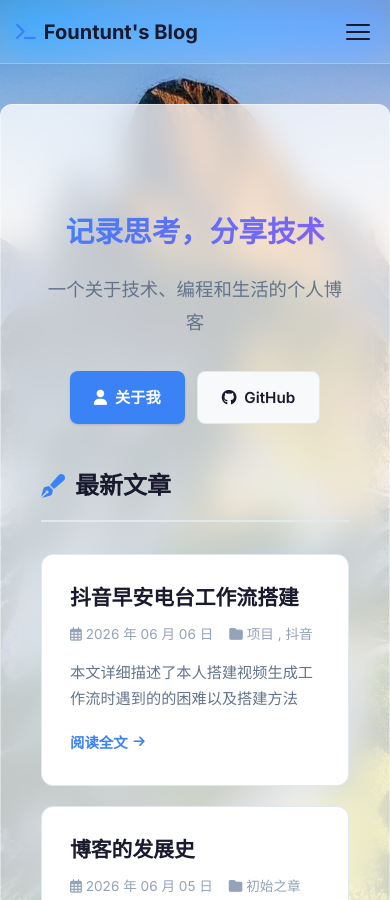
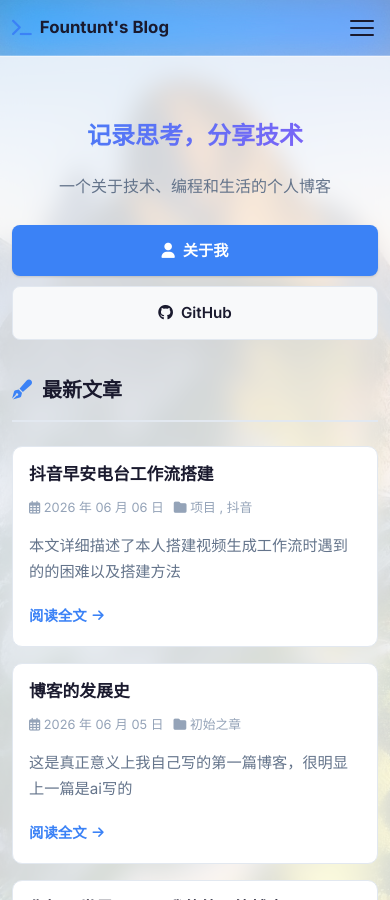
Before and after one commit to fountunt/fountunt.github.io, a Jekyll site: the page built from index.html, in a window 390 px wide and 900 px high. Built offline with Jekyll 4.4.1, drawn with Linux system fonts in a browser that asks for light colours; the list of posts is cut into pages by our own code.

Commit message:
全面优化手机端UI：玻璃下拉菜单、正文全屏卡片、字体/间距适配、汉堡菜单动画、表格横向滚动

```diff
--- a/assets/css/main.css
+++ b/assets/css/main.css
@@ -164,7 +164,22 @@
   height: 2px;
   background: var(--text-primary);
   border-radius: 2px;
-  transition: 0.3s;
+  transition: all 0.3s ease;
+  transform-origin: center;
+}
+
+/* 汉堡菜单 → X 动画 */
+.nav-toggle:checked ~ .nav-toggle-label span:nth-child(1) {
+  transform: translateY(7px) rotate(45deg);
+}
+
+.nav-toggle:checked ~ .nav-toggle-label span:nth-child(2) {
+  opacity: 0;
+  transform: scaleX(0);
+}
+
+.nav-toggle:checked ~ .nav-toggle-label span:nth-child(3) {
+  transform: translateY(-7px) rotate(-45deg);
 }
 
 .nav-links {
@@ -793,20 +808,18 @@
   flex: 1;
 }
 
-/* ========== 响应式 ========== */
+/* ========== 响应式 - 平板及手机 ========== */
 @media (max-width: 768px) {
-  .container {
-    padding: 0 16px;
+  :root {
+    --header-height: 56px;
+    --radius: 10px;
   }
 
-  .hero {
-    padding: 60px 0 40px;
+  .container {
+    padding: 0 12px;
   }
 
-  .hero-content h1 {
-    font-size: 1.8rem;
-  }
-
+  /* 导航栏 — 移动端玻璃菜单 */
   .nav-toggle-label {
     display: flex;
   }
@@ -815,29 +828,106 @@
     display: none;
     position: absolute;
     top: var(--header-height);
-    left: 0;
-    right: 0;
+    left: 8px;
+    right: 8px;
     flex-direction: column;
-    background: var(--bg-primary);
-    border-bottom: 1px solid var(--border);
-    padding: 16px;
-    gap: 4px;
-    box-shadow: var(--shadow-lg);
+    background: rgba(255, 255, 255, 0.85);
+    backdrop-filter: blur(24px) saturate(1.8);
+    -webkit-backdrop-filter: blur(24px) saturate(1.8);
+    border: 1px solid rgba(255, 255, 255, 0.4);
+    border-radius: var(--radius);
+    padding: 8px;
+    gap: 2px;
+    box-shadow: 0 8px 32px rgba(0, 0, 0, 0.12);
+  }
+
+  @media (prefers-color-scheme: dark) {
+    .nav-links {
+      background: rgba(15, 23, 42, 0.9);
+      border: 1px solid rgba(255, 255, 255, 0.1);
+    }
   }
 
   .nav-toggle:checked ~ .nav-links {
     display: flex;
   }
 
-  .about-intro {
-    flex-direction: column;
-    align-items: center;
-    text-align: center;
-    gap: 20px;
+  .nav-links a {
+    padding: 12px 16px;
+    border-radius: var(--radius-sm);
+    font-size: 1rem;
   }
 
-  .about-tags {
+  /* 正文卡片 — 移动端去圆角全屏 */
+  .main-content {
+    padding: 0;
+  }
+
+  .main-content > .container {
+    border-radius: 0;
+    border-left: none;
+    border-right: none;
+    padding: 24px 16px;
+    background: rgba(255, 255, 255, 0.82);
+    backdrop-filter: blur(12px);
+    -webkit-backdrop-filter: blur(12px);
+    box-shadow: none;
+    min-height: calc(100vh - var(--header-height) - 80px);
+  }
+
+  @media (prefers-color-scheme: dark) {
+    .main-content > .container {
+      background: rgba(15, 23, 42, 0.82);
+    }
+  }
+
+  /* 英雄区 */
+  .hero {
+    padding: 40px 0 32px;
+  }
+
+  .hero-content h1 {
+    font-size: 1.8rem;
+  }
+
+  .hero-description {
+    font-size: 1rem;
+    margin-bottom: 24px;
+  }
+
+  .hero-links {
+    flex-direction: column;
+    align-items: stretch;
+    gap: 10px;
+  }
+
+  .hero-links .btn {
     justify-content: center;
+  }
+
+  /* 文章卡片 */
+  .post-card {
+    padding: 20px;
+    margin-bottom: 16px;
+  }
+
+  .post-card-title {
+    font-size: 1.15rem;
+  }
+
+  .post-card-meta {
+    gap: 10px;
+    font-size: 0.8rem;
+  }
+
+  .section-title {
+    font-size: 1.25rem;
+    margin-bottom: 24px;
+  }
+
+  /* 文章详情 */
+  .post {
+    padding: 0;
   }
 
   .post-title {
@@ -848,9 +938,31 @@
     font-size: 1rem;
   }
 
-  .archive-item {
-    flex-direction: column;
-    gap: 4px;
+  .post-content h2 {
+    font-size: 1.35rem;
+    margin: 28px 0 12px;
+  }
+
+  .post-content h3 {
+    font-size: 1.15rem;
+    margin: 24px 0 10px;
+  }
+
+  .post-content pre {
+    padding: 14px;
+    margin: 16px 0;
+    font-size: 0.85rem;
+  }
+
+  .post-content blockquote {
+    margin: 16px 0;
+    padding: 12px 16px;
+  }
+
+  .post-content table {
+    display: block;
+    overflow-x: auto;
+    -webkit-overflow-scrolling: touch;
   }
 
   .post-navigation {
@@ -861,6 +973,107 @@
   .nav-previous,
   .nav-next {
     max-width: 100%;
+  }
+
+  /* 关于页 */
+  .about-intro {
+    flex-direction: column;
+    align-items: center;
+    text-align: center;
+    gap: 20px;
+  }
+
+  .about-avatar i {
+    font-size: 80px;
+  }
+
+  .about-text h2 {
+    font-size: 1.4rem;
+  }
+
+  .about-tags {
+    justify-content: center;
+  }
+
+  .about-section {
+    padding: 16px;
+  }
+
+  /* 归档页 */
+  .archive-item {
+    flex-direction: column;
+    gap: 4px;
+  }
+
+  .archive-year {
+    font-size: 1.25rem;
+  }
+
+  /* 分类页 */
+  .categories-cloud {
+    padding: 16px;
+    gap: 8px;
+  }
+
+  .category-title {
+    font-size: 1.1rem;
+  }
+
+  .category-post-item {
+    flex-direction: column;
+    gap: 2px;
+  }
+
+  .category-post-item .post-date {
+    font-size: 0.8rem;
+  }
+
+  /* 分页 */
+  .pagination {
+    gap: 12px;
+  }
+
+  .page-link {
+    padding: 8px 16px;
+    font-size: 0.85rem;
+  }
+
+  /* 页脚 */
+  .footer-content {
+    flex-direction: column;
+    text-align: center;
+    gap: 12px;
+  }
+
+  .site-footer {
+    padding: 16px 0;
+  }
+}
+
+/* ========== 小屏手机（<420px） ========== */
+@media (max-width: 420px) {
+  .main-content > .container {
+    padding: 16px 12px;
+  }
+
+  .hero-content h1 {
+    font-size: 1.5rem;
+  }
+
+  .post-card {
+    padding: 16px;
+  }
+
+  .post-card-title {
+    font-size: 1.05rem;
+  }
+
+  .post-title {
+    font-size: 1.3rem;
+  }
+
+  .site-title {
+    font-size: 1.05rem;
   }
 }
 
```
